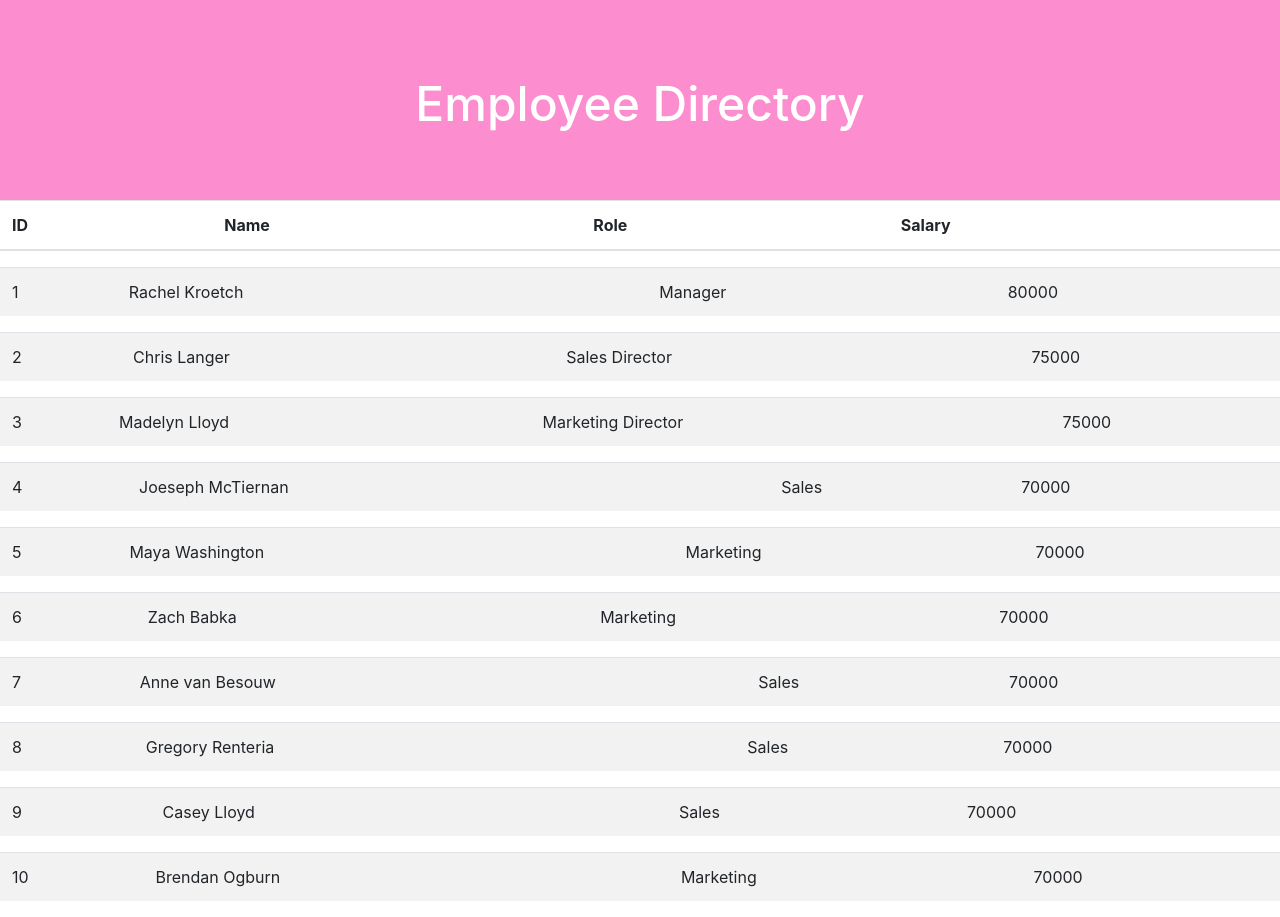
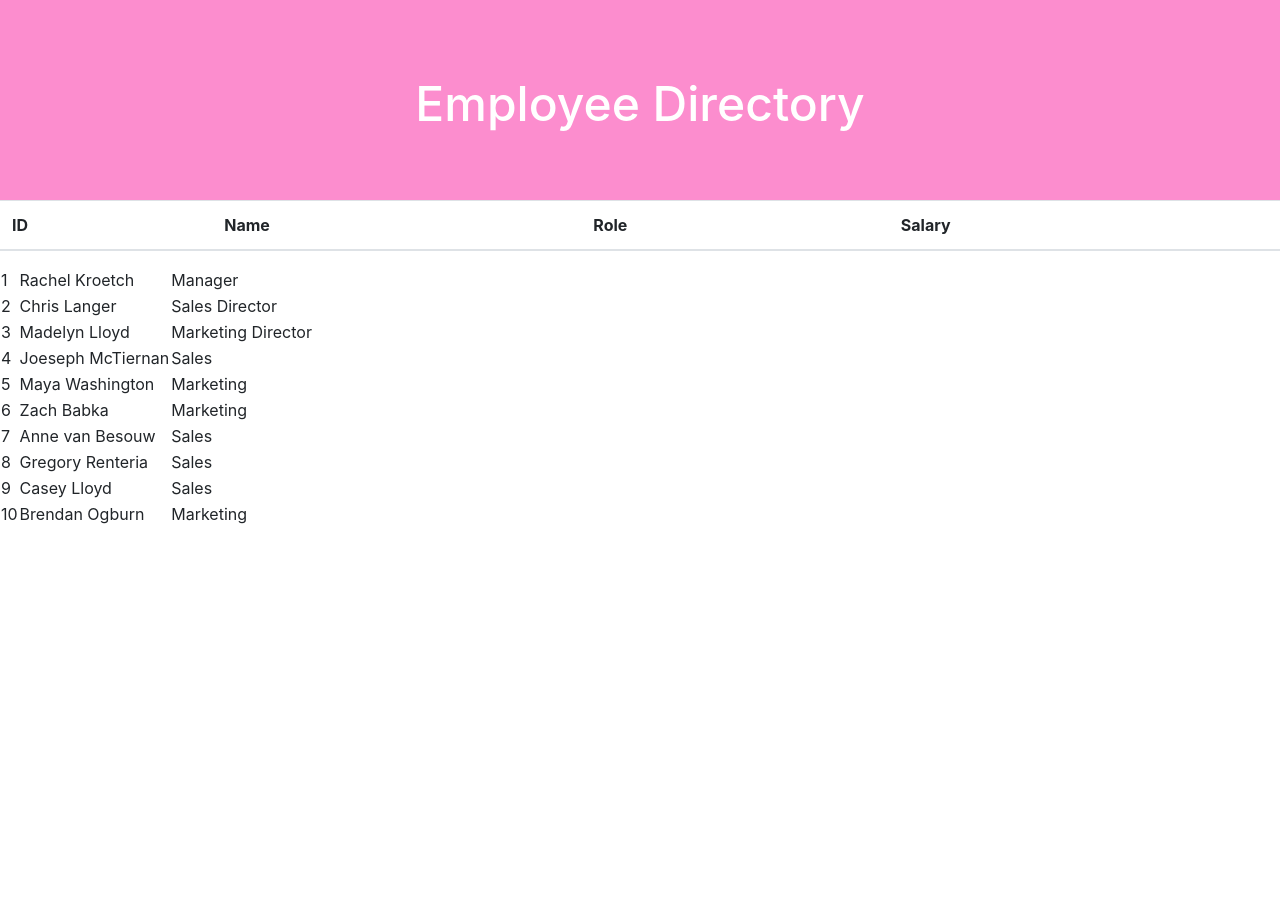
Before and after one commit to rekroetch/employee_directory, a React (Create React App) app: page / in a window 1280 px wide. After the commit the page ends 800 px from the top, so only its background shows below. Built offline with nearby package versions, Linux system fonts and the light colour scheme.

Commit message:
columns added for email and DOB

```diff
--- a/src/components/TableBody.js
+++ b/src/components/TableBody.js
@@ -1,16 +1,17 @@
 function TableBody(props) {
     return (
-        <table className="table table-striped">
             <tbody>
-            <tr>
-                {/* <th scope="row">1</th> */}
-                <td>{props.id}</td>
-                <td>{props.name}</td>
-                <td>{props.role}</td>
-                <td>{props.salary}</td>
-            </tr>
+                <tr>
+                    <td>{props.id}</td>
+                    <td>{props.name}</td>
+                    <td>{props.role}</td>
+                    <td>{props.phone}</td>
+                    <td>{props.email}</td>
+                    <td>{props.dob}</td>
+                </tr>
             </tbody>
-        </table>
+        // <table className="table table-striped">
+        // </table>
     );
 }
 
```
